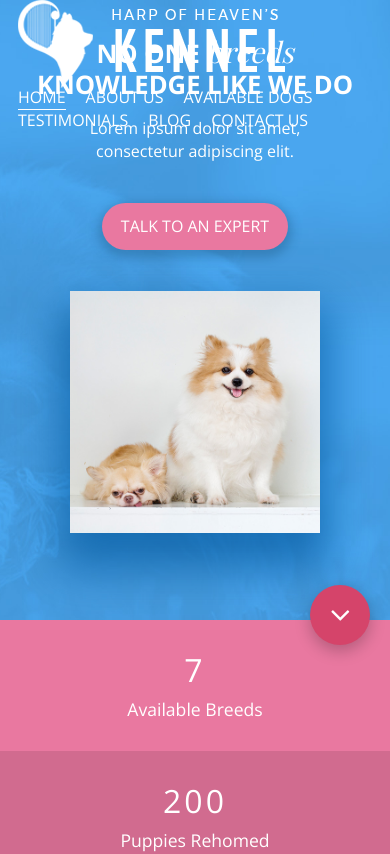
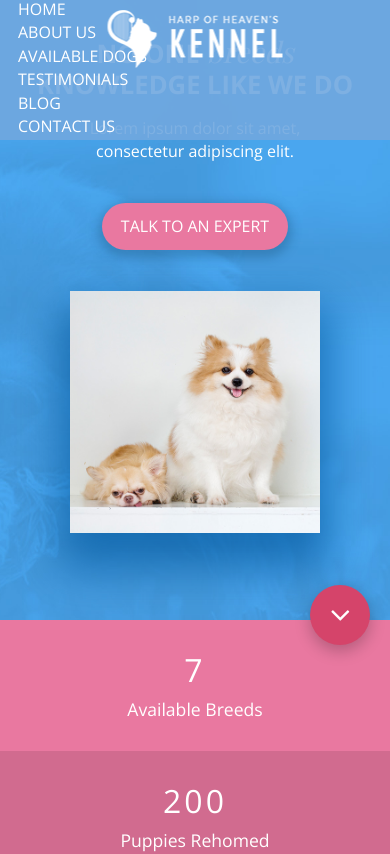
Before and after one commit to ramojej/harp-of-heavens-kennel, a website: page app/index.html in a window 390 px wide. Shown: the top 854 px of the page. Drawn offline with nearby package versions, Linux system fonts and the light colour scheme; a web font is replaced by a local one.

Commit message:
Fixed mobile logo

```diff
--- a/app/assets/styles/base/_variables.css
+++ b/app/assets/styles/base/_variables.css
@@ -1,2 +1,3 @@
 $mainPink: #e978a0;
 $mainBlue: #70a8df;
+$cubic: cubic-bezier(0.4, 0.01, 0.165, 0.99);
--- a/app/assets/styles/modules/_primary-nav.css
+++ b/app/assets/styles/modules/_primary-nav.css
@@ -18,10 +18,13 @@
 
 	li {
 		list-style: none;
+
+		@mixin atMedium {
 			display: block;
 			float: left;
 			margin-right: 20px;
 			position: relative;
+		}
 
 		a {
 			color: #fff;
@@ -31,8 +34,9 @@
 			font-weight: 300;
 			font-size: 1rem;
 			padding-bottom: 5px;
-			text-align: center;
+			/* text-align: center; */
 
+			@mixin atMedium {
 				&:after {
 					content: '';
 					position: absolute;
@@ -52,6 +56,9 @@
 					visibility: visible;
 					opacity: 1;
 				}
+			}
+
+
 
 
 		}
--- a/app/assets/styles/modules/_site-header.css
+++ b/app/assets/styles/modules/_site-header.css
@@ -1,21 +1,39 @@
 .site-header {
 	position: absolute;
 	width: 100%;
+	background-color: rgba($mainBlue, .90);
 
 	@mixin atMedium {
 		margin-top: 30px;
+		background-color: transparent;
+	}
 
 	&__logo {
 		position: absolute;
 		top: 0;
+		left: 50%;
+		transform: translateX(-50%);
+
+		@mixin atMedium {
 			left: auto;
 		}
 	}
 
+
 	&__logo__graphic {
 		text-indent: -9999px;
+		background-image: url('../../assets/images/hoh-white-logo-mob.png');
+		background-repeat: no-repeat;
+		background-size: cover;
+		width: 175px;
+		height: 58px;
+		margin-top: 10px;
+
+		@mixin atMedium {
 			background-image: url('../../assets/images/hoh-white-logo.png');
 			width: 267px;
 			height: 88px;
 		}
+
 	}
+}
--- a/app/index.html
+++ b/app/index.html
@@ -18,6 +18,7 @@
 					<a href="#"><div class="site-header__logo__graphic">Harp of Heaven's Kennel</div></a>
 				</div>
 
+				<div class="site-header__menu-content">
 					<nav class="primary-nav primary-nav--pull-right">
 						<ul>
 							<li><a href="#" class="active-menu-item">Home</a></li>
@@ -28,6 +29,8 @@
 							<li><a href="#">Contact Us</a></li>
 						</ul>
 					</nav>
+				</div>
+
 
 			</div> <!-- END SITE-HEADER WRAPPER -->
 		</header>
--- a/app/temp/styles/styles.css
+++ b/app/temp/styles/styles.css
@@ -502,10 +502,18 @@ p {
 
 .primary-nav li {
   list-style: none;
+}
+
+/* 800 px or larger */
+
+@media (min-width: 800px) {
+
+  .primary-nav li {
     display: block;
     float: left;
     margin-right: 20px;
     position: relative;
+  }
 }
 
 .primary-nav li a {
@@ -515,9 +523,12 @@ p {
   display: block;
   font-weight: 300;
   font-size: 1rem;
-  padding-bottom: 5px;
-  text-align: center;
+  padding-bottom: 5px;/* text-align: center; */
 }
+
+/* 800 px or larger */
+
+@media (min-width: 800px) {
 
   .primary-nav li a:after {
     content: '';
@@ -537,6 +548,7 @@ p {
     left: 0;
     visibility: visible;
     opacity: 1;
+  }
 }
 
 .page-section {
@@ -597,6 +609,7 @@ p {
 .site-header {
 	position: absolute;
 	width: 100%;
+	background-color: rgba(112,168,223, .90);
 }
 
 /* 800 px or larger */
@@ -605,20 +618,46 @@ p {
 
   .site-header {
     margin-top: 30px;
+    background-color: transparent;
+  }
 }
 
 .site-header__logo {
   position: absolute;
   top: 0;
+  left: 50%;
+  -webkit-transform: translateX(-50%);
+          transform: translateX(-50%);
+}
+
+/* 800 px or larger */
+
+@media (min-width: 800px) {
+
+  .site-header__logo {
     left: auto;
   }
 }
 
 .site-header__logo__graphic {
   text-indent: -9999px;
+  background-image: url('../../assets/images/hoh-white-logo-mob.png');
+  background-repeat: no-repeat;
+  background-size: cover;
+  width: 175px;
+  height: 58px;
+  margin-top: 10px;
+}
+
+/* 800 px or larger */
+
+@media (min-width: 800px) {
+
+  .site-header__logo__graphic {
     background-image: url('../../assets/images/hoh-white-logo.png');
     width: 267px;
     height: 88px;
+  }
 }
 
 .row::after {
```
Also changed, not shown: app/assets/images/hoh-white-logo-mob.png (added). Lines whose indentation alone changed are shown as unchanged.
